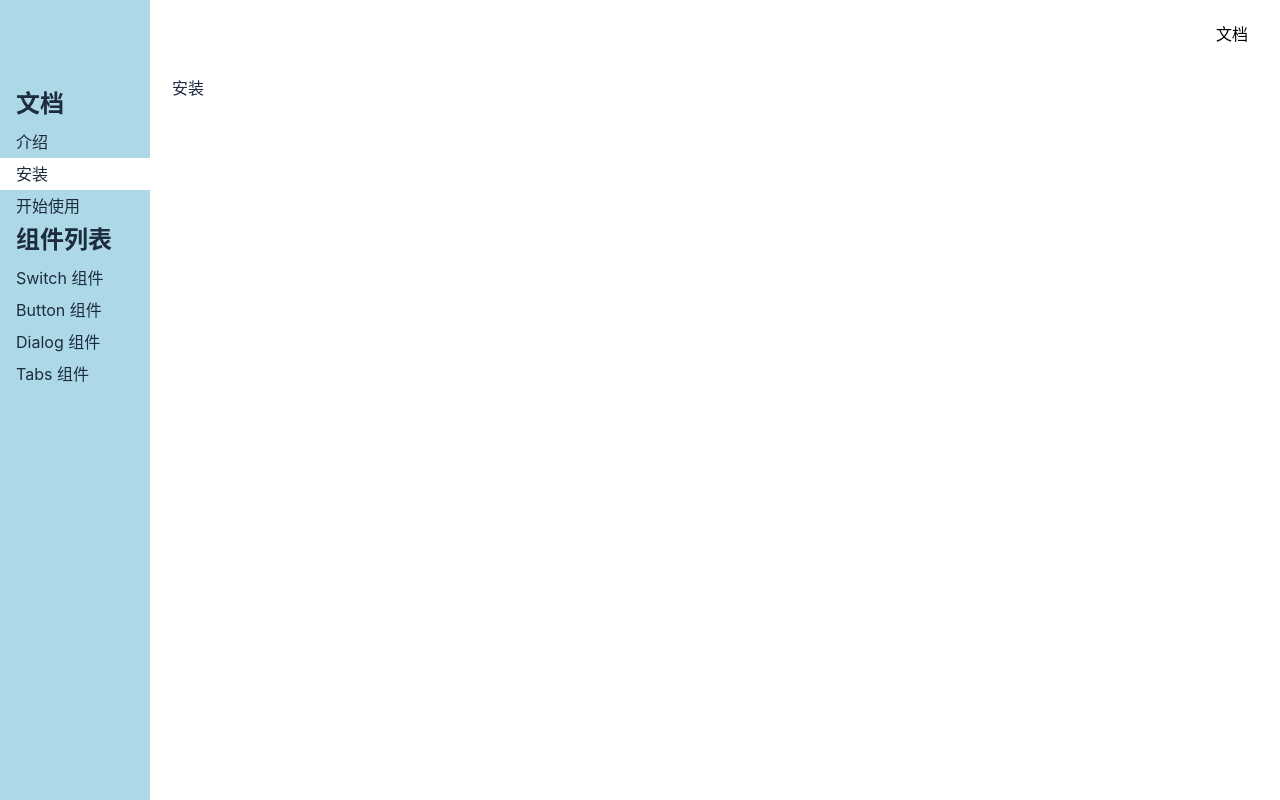
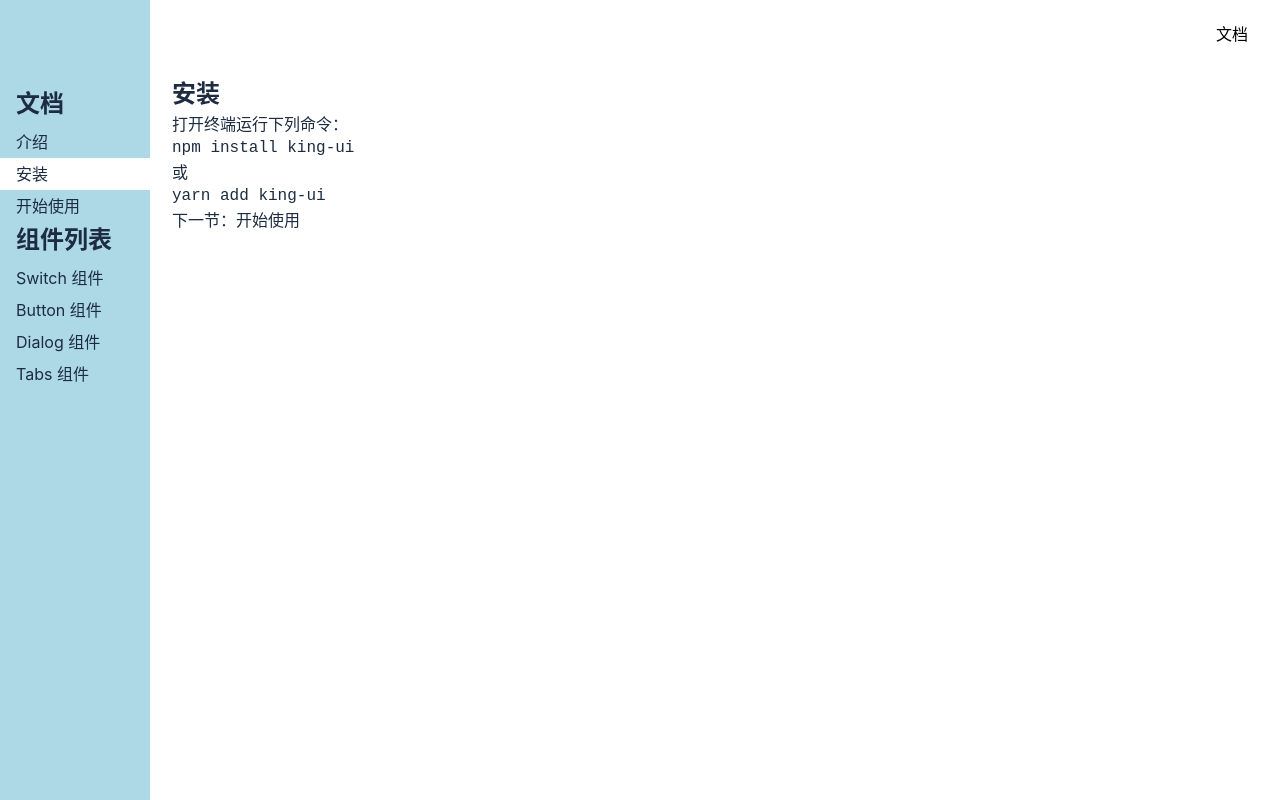
Before and after one commit to czc2222/Just-ui-1, a Vue app: page /#/Doc/install in a window 1280 px wide. Built offline with nearby package versions, Linux system fonts and the light colour scheme.

Commit message:
填充文档内容

```diff
--- a/src/views/GetStart.vue
+++ b/src/views/GetStart.vue
@@ -1,7 +1,30 @@
 <template>
-  <div>
-    开始上手1233
-  </div>
+
+    <article>
+      <h1>
+        开始使用
+      </h1>
+
+      <p>请先<a href="#/doc/install">安装</a>本组件库。</p>
+      <p>然后在你的代码中写入下面的代码</p>
+      <pre><code>import {Button, Tabs, Switch, Dialog} from "king-ui"</code></pre>
+      就可以使用我提供的组件了。
+
+      <h2>Vue 单文件组件</h2>
+      <p>代码示例：</p>
+      <pre><code>&lt;template&gt;
+  &lt;div&gt;&lt;Button&gt;按钮&lt;/Button&gt;&lt;/div&gt;
+&lt;/template&gt;
+&lt;script&gt;
+  import {Button, Tabs, Switch, Dialog} from "king-ui"
+  export default {
+    components: {Button}
+  }
+&lt;/script&gt;
+ </code></pre>
+
+    </article>
+
 </template>
 <script lang="ts">
 
--- a/src/views/Install.vue
+++ b/src/views/Install.vue
@@ -1,5 +1,15 @@
 <template>
-  <div>安装</div>
+  <article>
+    <h1>安装</h1>
+    <p>打开终端运行下列命令：</p>
+    <pre><code>npm install king-ui</code></pre>
+    <p>或</p>
+    <pre><code>yarn add king-ui</code></pre>
+
+    <p>
+      下一节：<a href="#/doc/get-started">开始使用</a>
+    </p>
+  </article>
 </template>
 <script lang="ts">
 
--- a/src/views/Intro.vue
+++ b/src/views/Intro.vue
@@ -1,5 +1,11 @@
 <template>
-  <div>介绍</div>
+  <article>
+    <h1>介绍</h1>
+    <p>King UI 是一款基于 Vue 3 和 TypeScript 的 UI 组件库。</p>
+    <p>这款组件库其实是我为了总结自己这几年的技术经验而写的，全程亲手编写，尽量不采用第三方库，包括你现在看到的这个官网也几乎都是我自己写的。</p>
+    <p>所以如果强烈不建议你将此 UI 库用于生产环境。但如果你是抱着看源代码的目的来的，那么这个库还是值得一看的。源代码放在了 github.com/frankfang/xxxxxxx，历史提交信息非常规范，你可以按提交的顺序逐个查看；你也可以直接查看每个组件的源代码和示例，运行方法见 README.md。</p>
+    下一节：<a href="#/doc/install">安装</a>
+  </article>
 </template>
 <script lang="ts">
 
```
